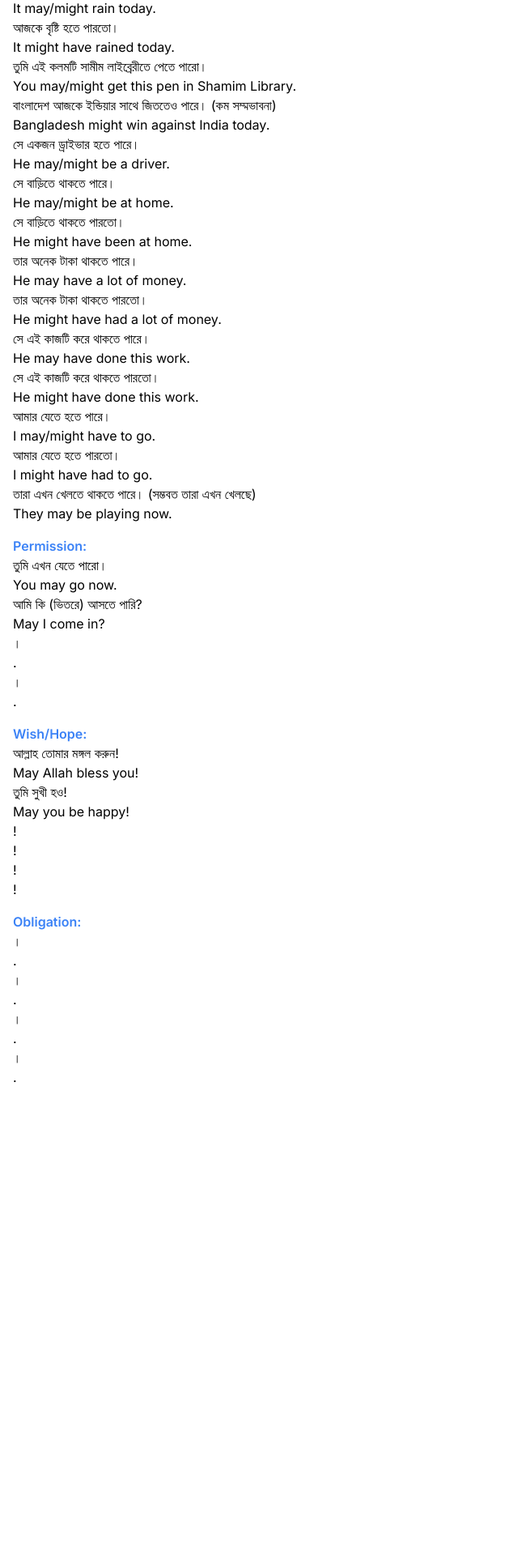
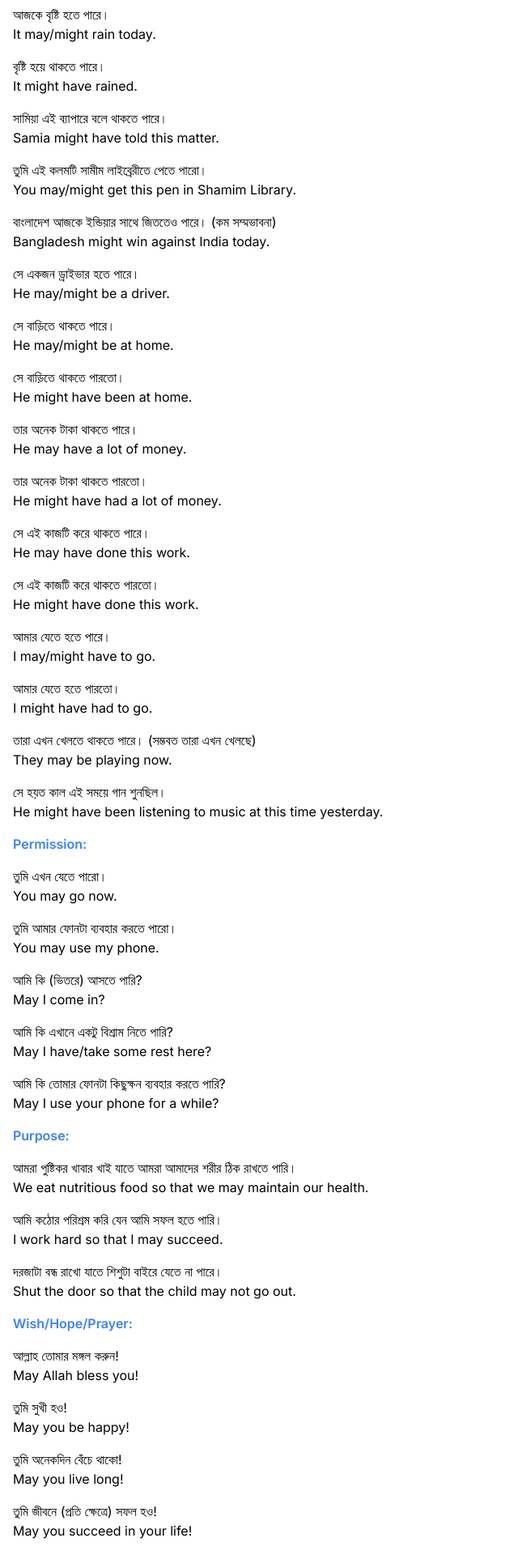
Before and after one commit to mamtn011/LEnglish, a Next.js app: page /modals/may in a window 1280 px wide. Shown: the part 520-2440 px from the top of the page at 81% size, without its empty margins (0-640 px from the left). Before the commit the page ends 1998 px from the top, so only its background shows below. Built offline with nearby package versions, Linux system fonts and the light colour scheme.

Commit message:
may and might completed

```diff
--- a/src/components/modals/may.js
+++ b/src/components/modals/may.js
@@ -9,8 +9,8 @@ const May = () => {
             <p className="text-red-500">
               May এবং Might এর ব্যবহার অনেকটা Can/Could এর মতই। May/Might
               সম্মানের সাথে (যেমন শিক্ষক বা অফিসের বস এর সাথে) বলার ক্ষেত্রে
-              ব্যবহার হয়ে থাকে। সাধারণত possibility, permission, wish/hope ও
-              obligation অর্থে May/Might ব্যবহার হয়ে থাকে।
+              ব্যবহার হয়ে থাকে। সাধারণত possibility, permission,
+              wish/hope/prayer ও purpose অর্থে May/Might ব্যবহার হয়ে থাকে।
             </p>
             <p className="text-red-500">
               <strong>NB: </strong> Might শুধুমাত্র Possibility অর্থে ব্যবহার
@@ -23,7 +23,7 @@ const May = () => {
         </div>
         <p className="font-bold">Examples:</p>
         <div className="flex flex-col gap-4">
-          <div>
+          <div className="flex flex-col gap-4">
             <p className="font-semibold text-blue-500">Possibility:</p>
             <div>
               <p>আজ রাতে আমার বন্ধুরা আসতে পারে।</p>
@@ -34,10 +34,13 @@ const May = () => {
               <p>It may/might rain today.</p>
             </div>
             <div>
-              <p>আজকে বৃষ্টি হতে পারতো।</p>
-              <p>It might have rained today.</p>
+              <p>বৃষ্টি হয়ে থাকতে পারে।</p>
+              <p>It might have rained.</p>
             </div>
-
+            <div>
+              <p>সামিয়া এই ব্যাপারে বলে থাকতে পারে।</p>
+              <p>Samia might have told this matter.</p>
+            </div>
             <div>
               <p>তুমি এই কলমটি সামীম লাইব্রেরীতে পেতে পারো।</p>
               <p>You may/might get this pen in Shamim Library.</p>
@@ -87,28 +90,55 @@ const May = () => {
               <p>তারা এখন খেলতে থাকতে পারে। (সম্ভবত তারা এখন খেলছে)</p>
               <p>They may be playing now.</p>
             </div>
+            <div>
+              <p>সে হয়ত কাল এই সময়ে গান শুনছিল।</p>
+              <p>
+                He might have been listening to music at this time yesterday.
+              </p>
+            </div>
           </div>
-          <div>
+          <div className="flex flex-col gap-4">
             <p className="font-semibold text-blue-500">Permission:</p>
             <div>
               <p>তুমি এখন যেতে পারো।</p>
               <p>You may go now.</p>
             </div>
             <div>
+              <p>তুমি আমার ফোনটা ব্যবহার করতে পারো।</p>
+              <p>You may use my phone.</p>
+            </div>
+            <div>
               <p>আমি কি (ভিতরে) আসতে পারি?</p>
               <p>May I come in?</p>
             </div>
             <div>
-              <p>।</p>
-              <p>.</p>
+              <p>আমি কি এখানে একটু বিশ্রাম নিতে পারি?</p>
+              <p>May I have/take some rest here?</p>
             </div>
             <div>
-              <p>।</p>
-              <p>.</p>
+              <p>আমি কি তোমার ফোনটা কিছুক্ষন ব্যবহার করতে পারি?</p>
+              <p>May I use your phone for a while?</p>
             </div>
           </div>
-          <div>
-            <p className="font-semibold text-blue-500">Wish/Hope:</p>
+          <div className="flex flex-col gap-4">
+            <p className="font-semibold text-blue-500">Purpose:</p>
+            <div>
+              <p>
+                আমরা পুষ্টিকর খাবার খাই যাতে আমরা আমাদের শরীর ঠিক রাখতে পারি।
+              </p>
+              <p>We eat nutritious food so that we may maintain our health.</p>
+            </div>
+            <div>
+              <p>আমি কঠোর পরিশ্রম করি যেন আমি সফল হতে পারি।</p>
+              <p>I work hard so that I may succeed.</p>
+            </div>
+            <div>
+              <p>দরজাটা বন্ধ রাখো যাতে শিশুটা বাইরে যেতে না পারে।</p>
+              <p>Shut the door so that the child may not go out.</p>
+            </div>
+          </div>
+          <div className="flex flex-col gap-4">
+            <p className="font-semibold text-blue-500">Wish/Hope/Prayer:</p>
             <div>
               <p>আল্লাহ তোমার মঙ্গল করুন!</p>
               <p>May Allah bless you!</p>
@@ -118,31 +148,12 @@ const May = () => {
               <p>May you be happy!</p>
             </div>
             <div>
-              <p>!</p>
-              <p>!</p>
+              <p>তুমি অনেকদিন বেঁচে থাকো!</p>
+              <p>May you live long!</p>
             </div>
             <div>
-              <p>!</p>
-              <p>!</p>
-            </div>
-          </div>
-          <div>
-            <p className="font-semibold text-blue-500">Obligation:</p>
-            <div>
-              <p>।</p>
-              <p>.</p>
-            </div>
-            <div>
-              <p>।</p>
-              <p>.</p>
-            </div>
-            <div>
-              <p>।</p>
-              <p>.</p>
-            </div>
-            <div>
-              <p>।</p>
-              <p>.</p>
+              <p>তুমি জীবনে (প্রতি ক্ষেত্রে) সফল হও!</p>
+              <p>May you succeed in your life!</p>
             </div>
           </div>
         </div>
```
